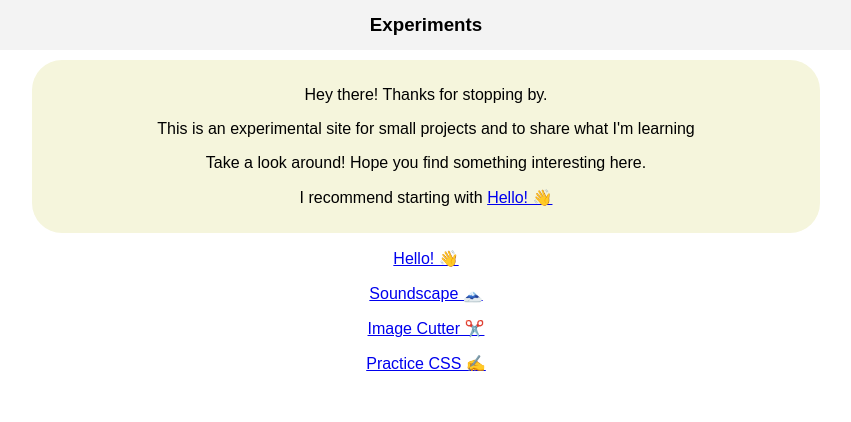
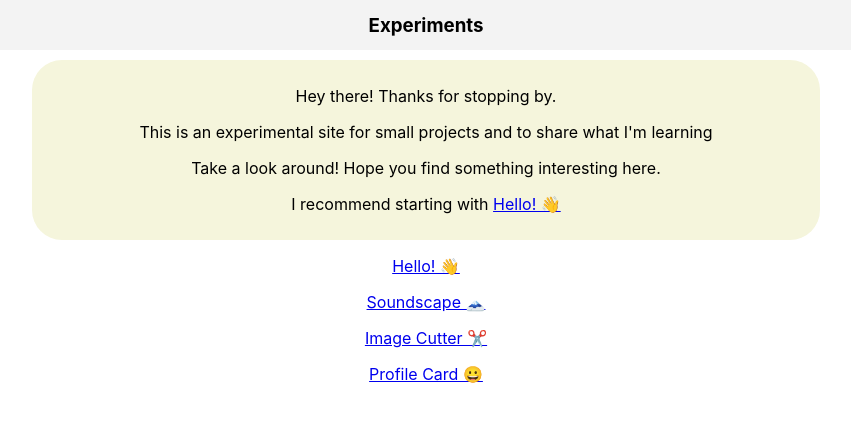
Before and after one commit to Siunami/experiments, a React (Create React App) app in the folder client/: page / in a window 1280 px wide. Shown: the top 422 px of the page, without its empty margins (214-1065 px from the left). Built offline with nearby package versions, Linux system fonts and the light colour scheme.

Commit message:
fixed profile card

```diff
--- a/client/src/App.css
+++ b/client/src/App.css
@@ -1,6 +1,6 @@
 .App {
   text-align: center;
-  font-family: Arial, Helvetica, sans-serif
+  /* font-family: Arial, Helvetica, sans-serif */
 }
 
 .app-header{
--- a/client/src/App.js
+++ b/client/src/App.js
@@ -21,7 +21,7 @@ function MainPage(){
       <p><a href="/hello">Hello! 👋</a></p>
       <p><a href="/soundscape">Soundscape 🗻</a></p>
       <p><a href="/imagescraper">Image Cutter ✂️</a></p>
-      <p><a href="/practiceCSS/card/">Practice CSS ✍</a></p>
+      <p><a href="/CSS/card/">Profile Card 😀</a></p>
       {/* <p><a href="/pythonprocess">Python Process Runner 🐍</a></p> */}
       {/* <p><a href="/drawing">Drawing 🎨</a></p> */}
       {/* <Row>
@@ -76,7 +76,7 @@ class App extends Component {
           <Route path="/soundscape/" component={Soundscape} />
           {/* <Route path="/drawing/" component={Drawing} /> */}
           <Route path="/imagescraper/" component={ImageCutter} />
-          <Route path="/practiceCSS/card/" component={ProfileCard}/>
+          <Route path="/CSS/card/" component={ProfileCard}/>
           <Route path="/practiceCSS/landing/" component={LandingPage}/>
           {/* <Route path="/pythonprocess/" component={PythonProcess} /> */}
         </div>
--- a/client/src/CSS practice/practice.css
+++ b/client/src/CSS practice/practice.css
@@ -13,6 +13,7 @@ h1,h2,h3,h4 {
 .card{
     display: flex;
     flex-direction:row;
+    position: relative;
     width:500px;
     height:500px;
     margin:auto;
@@ -30,7 +31,7 @@ h1,h2,h3,h4 {
 }
 
 .stats-card{
-    flex:1;
+    flex:1 1 auto;
     background: #e8ddd0;
     display: flex;
     flex-direction: column;
@@ -48,15 +49,16 @@ h1,h2,h3,h4 {
     color: #7a5a30;
     font-weight:500;
 }
+
 .stats-card p{
     text-align: center;
     color: #7a5a30;
     font-weight:100;
 }
 
-.stats-card.middle, .stats-card.bottom{
+.middle, .bottom {
     margin-top:1px;
-    margin-bottom: 1px;
+    margin-bottom:1px;
 }
 
 #profile-photo{
```
